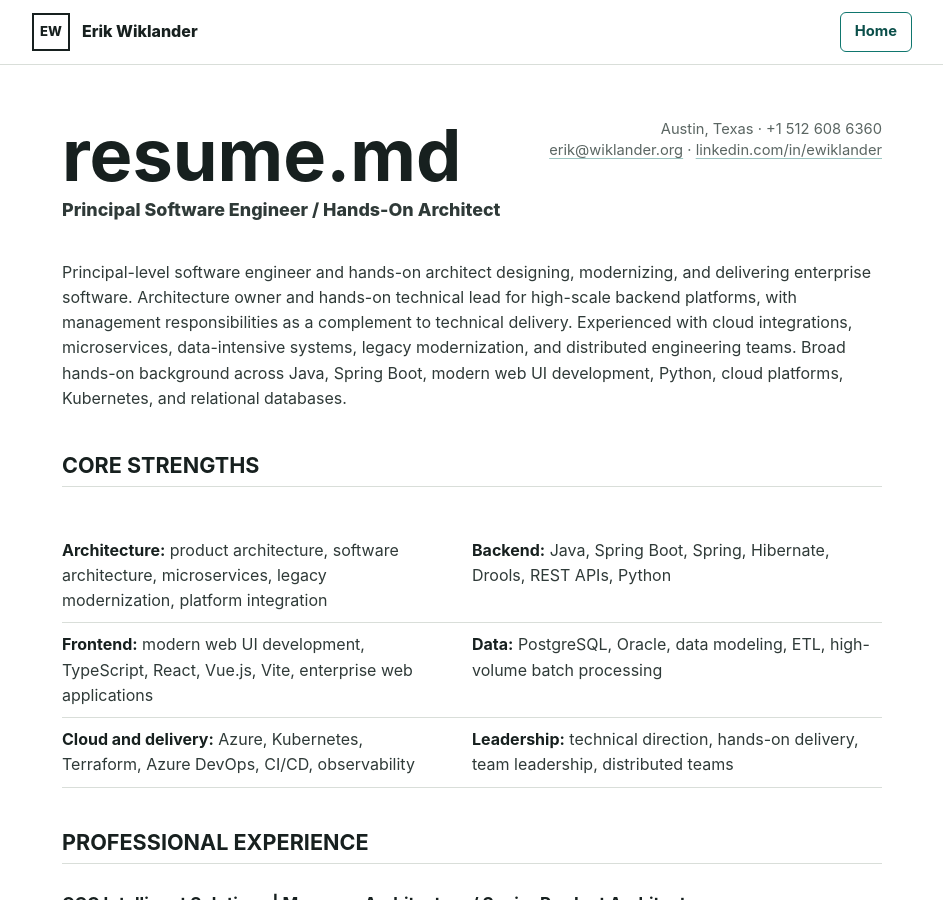
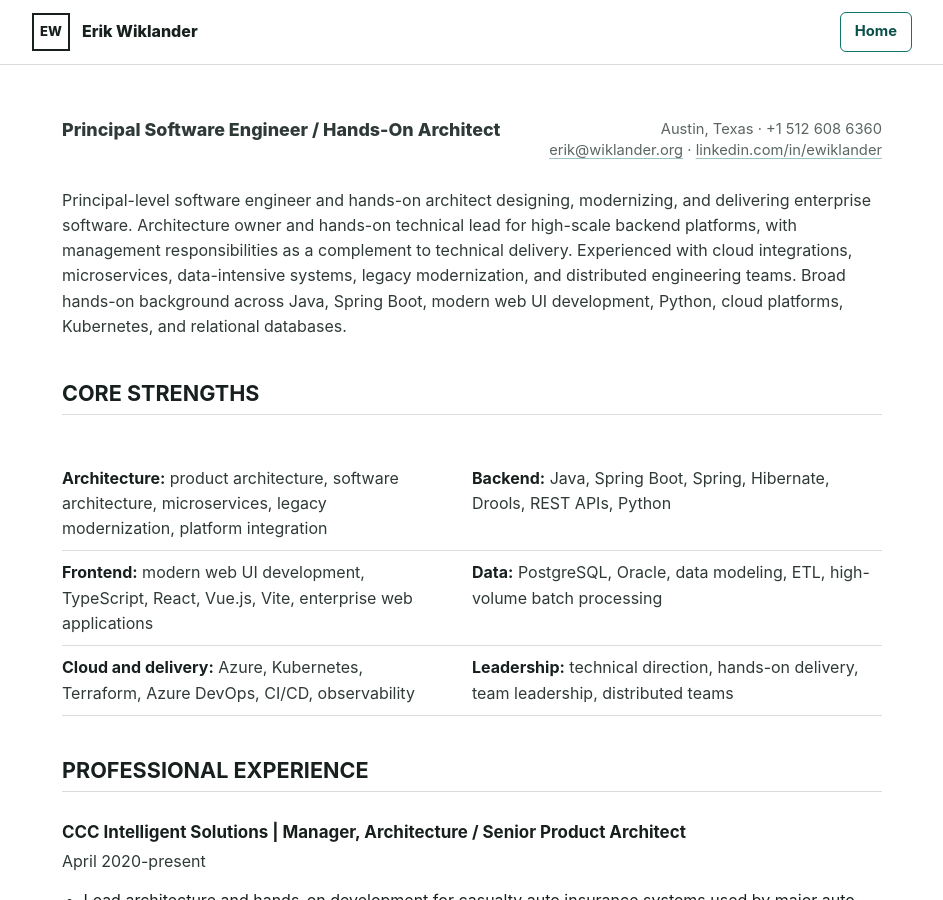
Before and after one commit to erikwiklander/resume, a Jekyll site: the page built from resume.md, in a window 1280 px wide and 900 px high. Shown: the whole window, without its empty margins (168-1111 px from the left). Built offline with Jekyll 4.4.1, drawn with Linux system fonts in a browser that asks for light colours.

Commit message:
Remove filename heading from resume page

```diff
--- a/_layouts/resume.html
+++ b/_layouts/resume.html
@@ -300,7 +300,6 @@
     <div class="shell resume">
       <header class="resume-header">
         <div>
-          <h1>{{ page.name }}</h1>
           <p class="resume-headline">{{ page.headline }}</p>
         </div>
         <div class="resume-contact">
```
